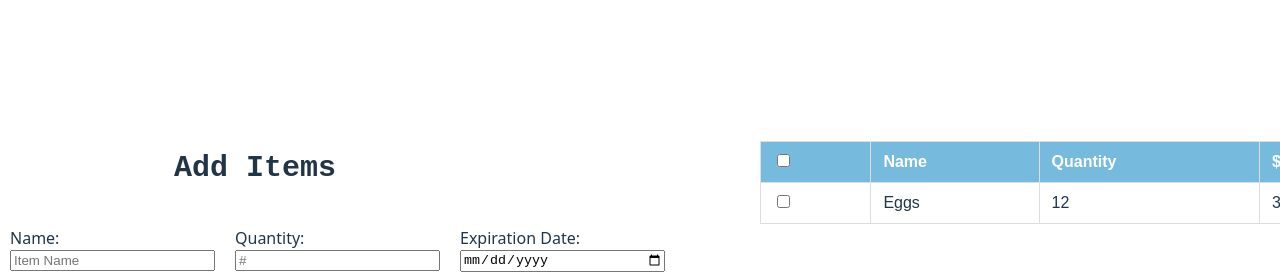
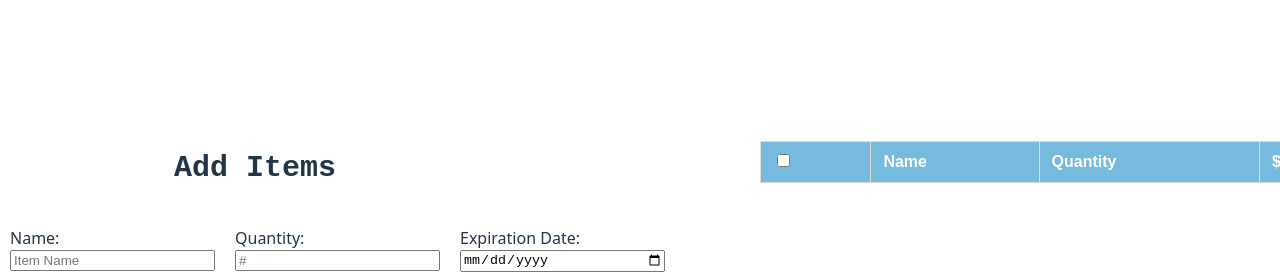
Before and after one commit to AndyChau123/Inventory-App, a React (Vite) app: page / in a window 1280 px wide. Shown: the top 274 px of the page. Built offline with nearby package versions, Linux system fonts and the light colour scheme.

Commit message:
Removed sample data

```diff
--- a/src/App.jsx
+++ b/src/App.jsx
@@ -4,17 +4,7 @@ import List from "./List-Component/List.jsx";
 import "./App.css";
 
 function App() {
-  const [itemList, setItemList] = useState([
-    {
-      itemName: "Eggs",
-      quantity: 12,
-      price: 3.5,
-      expDate: "2025-08-01",
-      useWithin: 5,
-      comments: "Keep refrigerated.",
-      location: "Fridge",
-    },
-  ]);
+  const [itemList, setItemList] = useState([]);
 
   const addItem = (newItem) => {
     setItemList((prev) => [...prev, newItem]);
```
